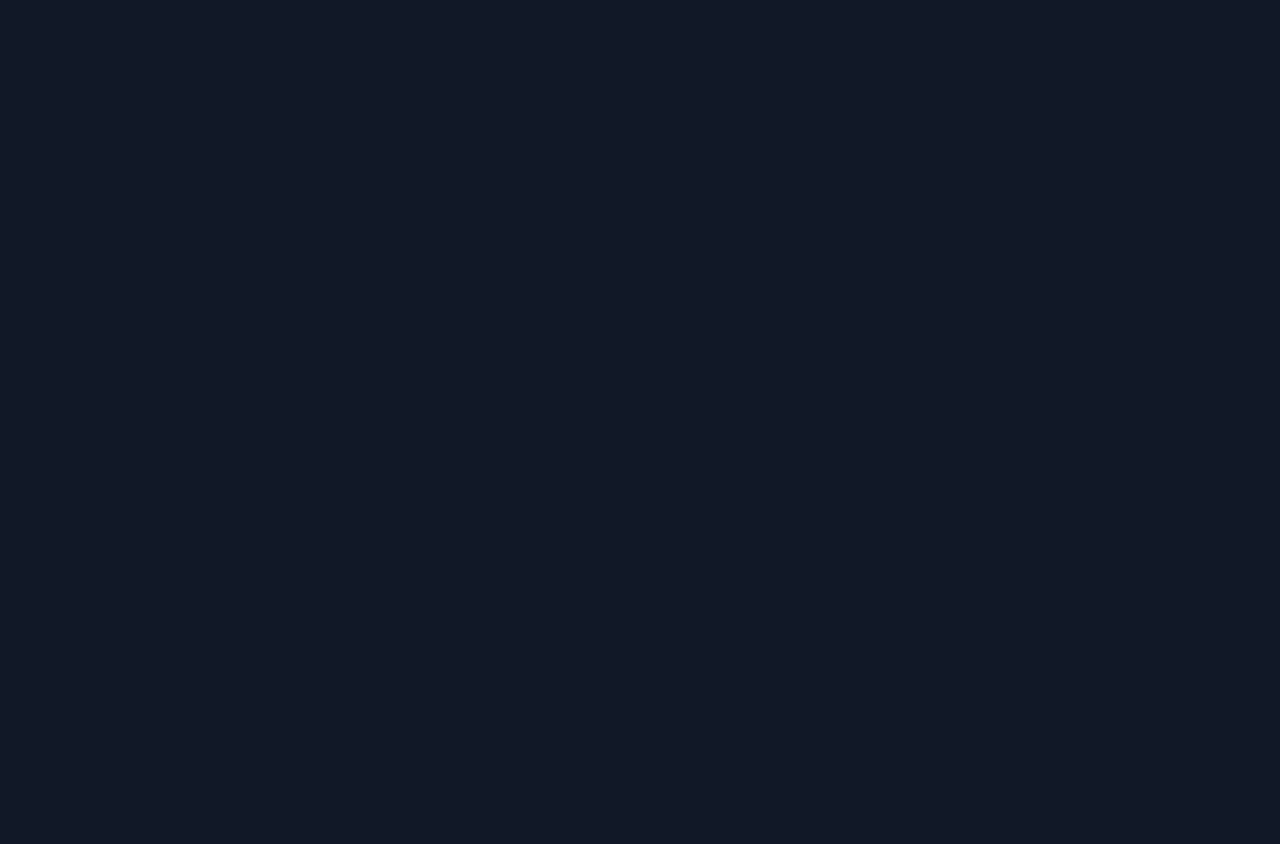
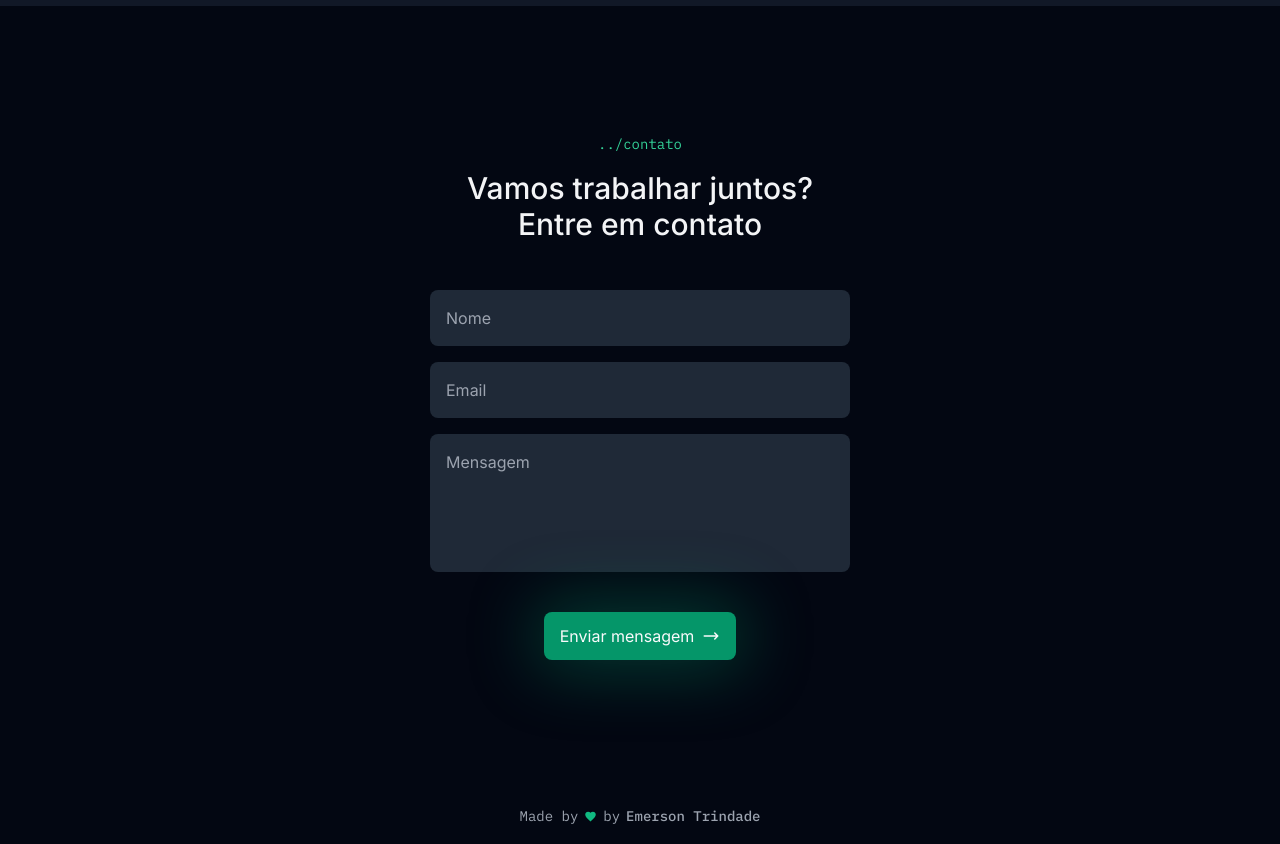
Before and after one commit to Emerson-lab/meu-portifolio, a Next.js app: page / in a window 1280 px wide. Shown: the part 3200-4044 px from the top of the page. Before the commit the page ends 3206 px from the top, so only its background shows below. Built offline with nearby package versions, Linux system fonts and the light colour scheme.

Commit message:
contact form and footer

```diff
--- /dev/null
+++ b/app/components/contact-form/index.tsx
@@ -0,0 +1,66 @@
+'use client'
+
+import { z } from 'zod'
+import { useForm } from "react-hook-form"
+import { Button } from "../button"
+import { SectionTitle } from "../section-title"
+import { zodResolver } from '@hookform/resolvers/zod'
+import { HiOutlineArrowNarrowRight } from "react-icons/hi"
+
+const contactformSchema = z.object({
+  name: z.string().min(3).max(50),
+  email: z.string().email(),
+  message: z.string().min(1).max(500)
+})
+
+type ContactFormData = z.infer<typeof contactformSchema>
+
+export const ContactForm = () => {
+  const { handleSubmit, register } = useForm<ContactFormData>({
+    resolver: zodResolver(contactformSchema)
+  });
+
+  const onSubmit = (data: ContactFormData) => {
+    console.log(data)
+  }
+
+  return (
+    <section className="py-16 px-6 md:py-32 flex items-center justify-center bg-gray-950">
+      <div className="2-full max-w-[420px] mx-auto">
+        <SectionTitle
+          subtitle="contato"
+          title="Vamos trabalhar juntos? Entre em contato"
+          className="items-center text-center"
+        />
+
+        <form
+          className="mt-12 w-full flex flex-col gap-4"
+          onSubmit={handleSubmit(onSubmit)}
+        >
+          <input
+            placeholder="Nome"
+            className="w-full h-14 bg-gray-800 rounded-lg placeholder:text-gray-400 text-gray-500 p-4 focus:outline-none focus:ring-2 ring-emerald-600"
+            {...register('name')}
+          />
+          <input
+            placeholder="Email"
+            type="email"
+            className="w-full h-14 bg-gray-800 rounded-lg placeholder:text-gray-400 text-gray-500 p-4 focus:outline-none focus:ring-2 ring-emerald-600"
+            {...register('email')}
+          />
+          <textarea
+            placeholder="Mensagem"
+            className="resize-none w-full h-[138px] bg-gray-800 rounded-lg placeholder:text-gray-400 text-gray-500 p-4 focus:outline-none focus:ring-2 ring-emerald-600"
+            maxLength={500}
+            {...register('message')}
+          />
+          <Button className="w-max mx-auto mt-6 shadow-button">
+            Enviar mensagem
+            <HiOutlineArrowNarrowRight size={18} />
+          </Button>
+        </form>
+      </div>
+
+    </section>
+  )
+}
--- /dev/null
+++ b/app/components/footer/index.tsx
@@ -0,0 +1,14 @@
+import {IoMdHeart} from 'react-icons/io'
+
+export const Footer = () => {
+  return (
+    <footer className="h-14 w-full flex items-center justify-center bg-gray-950">
+      <span className='flex items-center gap-1.5 text-xs sm:text-sm font-mono text-gray-400'>
+        Made by
+        <IoMdHeart size={13} className='text-emerald-500'/>
+        by
+        <strong className='font-medium'>Emerson Trindade</strong>
+      </span>
+    </footer>
+  )
+}
--- a/app/layout.tsx
+++ b/app/layout.tsx
@@ -2,6 +2,8 @@ import { Inter, IBM_Plex_Mono } from 'next/font/google'
 import './globals.css'
 import { ReactNode } from 'react'
 import { Header } from './components/header'
+import { ContactForm } from './components/contact-form'
+import { Footer } from './components/footer'
 
 const inter = Inter({
   variable: '--font-inter',
@@ -20,6 +22,8 @@ export default function RootLayout({ children }: { children: ReactNode }) {
       <body>
         <Header/>
         {children}
+        <ContactForm/>
+        <Footer/>
       </body>
     </html>
   )
```
